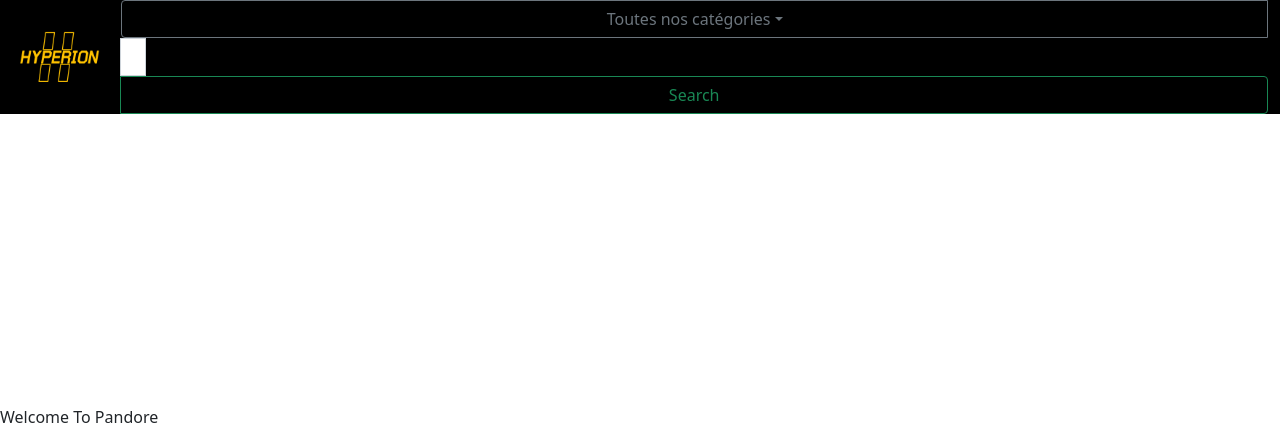
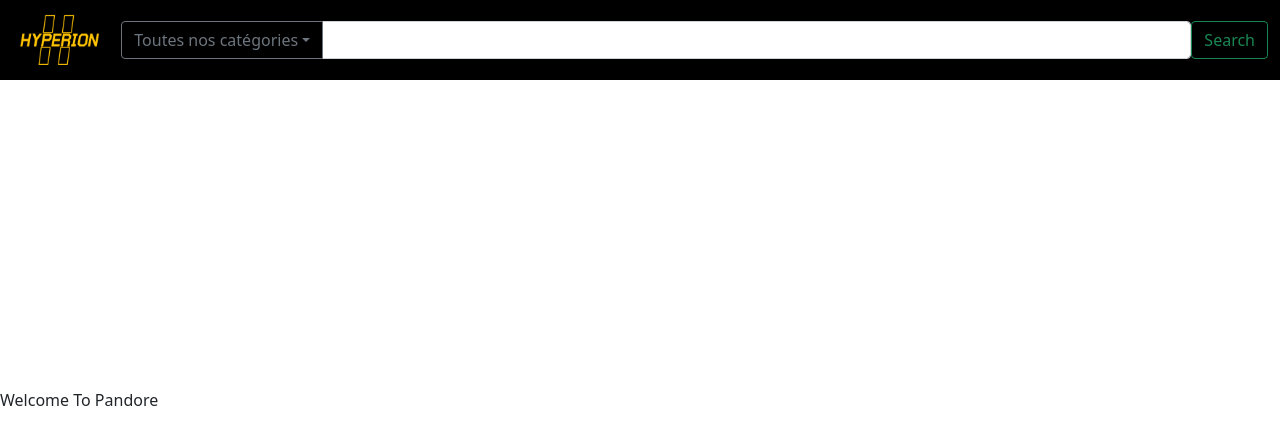
Before and after one commit to MacaronFR/Hyperion-WebSite, a PHP site: page /shop in a window 1280 px wide. Shown: the top 427 px of the page. Run offline with PHP 8.4, Linux system fonts and the light colour scheme; some libraries are stand-ins or nearby versions.

Commit message:
header - 2

```diff
--- a/Views/header_2.php
+++ b/Views/header_2.php
@@ -11,7 +11,7 @@
         </button>
 
         <div id="navbarHeader2" class="collapse navbar-collapse">
-            <div class="input-group d-flex flex-column">
+            <div class="input-group">
                 <button class="btn btn-outline-secondary dropdown-toggle" type="button" data-bs-toggle="dropdown" aria-expanded="false">Toutes nos catégories</button>
                 <ul class="dropdown-menu">
                     <li><a class="dropdown-item" href="#">aaaaaaaa</a></li>
@@ -19,6 +19,8 @@
                     <li><a class="dropdown-item" href="#">cccccccc</a></li>
                 </ul>
                 <input type="text" class="form-control" aria-label="Text input with dropdown button">
+            </div>
+            <div>
                 <button class="btn btn-outline-success" type="submit">Search</button>
             </div>
         </div>
```
